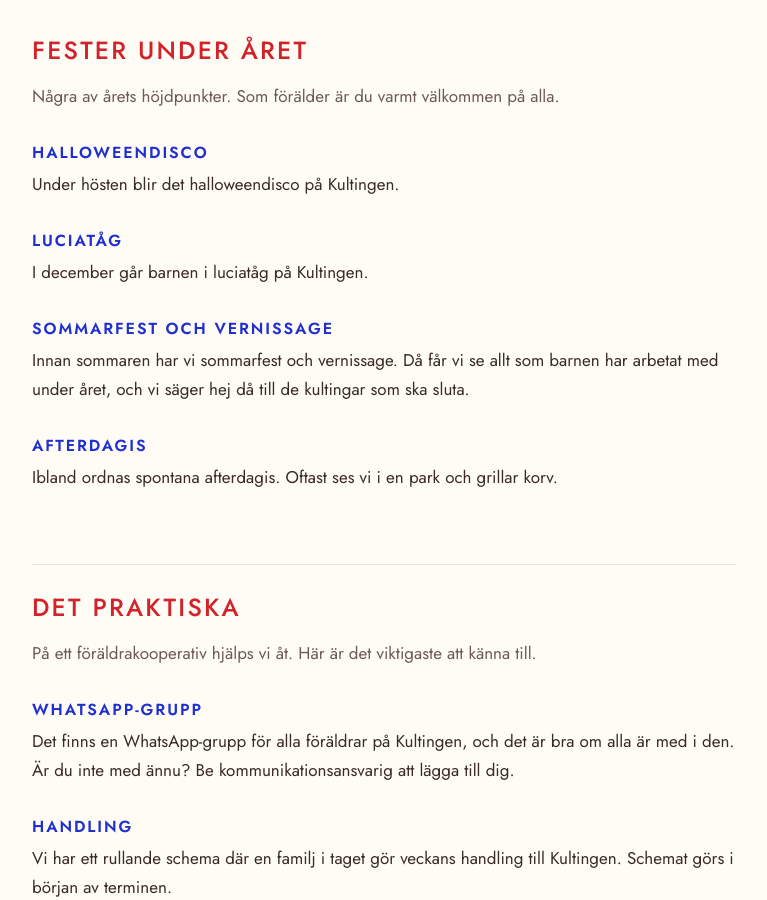
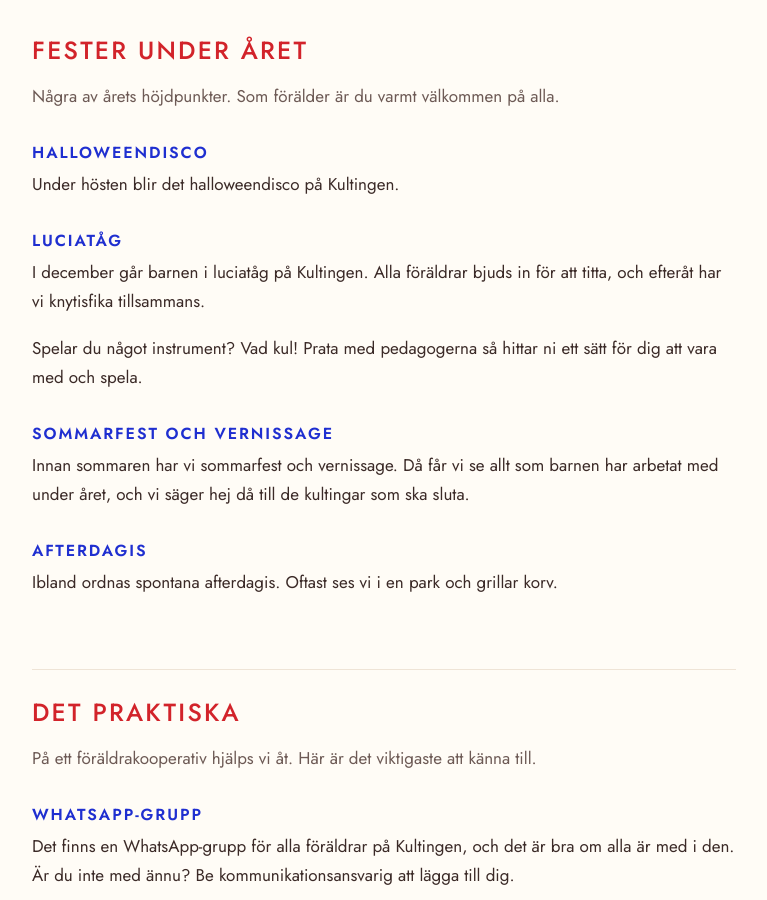
Before and after one commit to forskolan-kultingen/kultingen-se, a Jekyll site: the page built from valkommen.md, in a window 1280 px wide and 900 px high, scrolled down 874 px. Shown: the whole window, without its empty margins (48-815 px from the left). Built offline with Jekyll 4.4.1, drawn with Linux system fonts in a browser that asks for light colours; our own code applies the rules of GitHub Pages for plain Markdown files.

Commit message:
Välkommen: föräldrar bjuds in till luciatåget, knytisfika och instrument
Co-Authored-By: Claude Fable 5.2 <noreply@anthropic.com>
Claude-Session: https://claude.ai/code/session_01EdniWbk6fzDwhdDroUfRb9

```diff
--- a/valkommen.md
+++ b/valkommen.md
@@ -24,7 +24,9 @@ Under hösten blir det halloweendisco på Kultingen.
 
 ### Luciatåg
 
-I december går barnen i luciatåg på Kultingen.
+I december går barnen i luciatåg på Kultingen. Alla föräldrar bjuds in för att titta, och efteråt har vi knytisfika tillsammans.
+
+Spelar du något instrument? Vad kul! Prata med pedagogerna så hittar ni ett sätt för dig att vara med och spela.
 
 ### Sommarfest och vernissage
 
```
